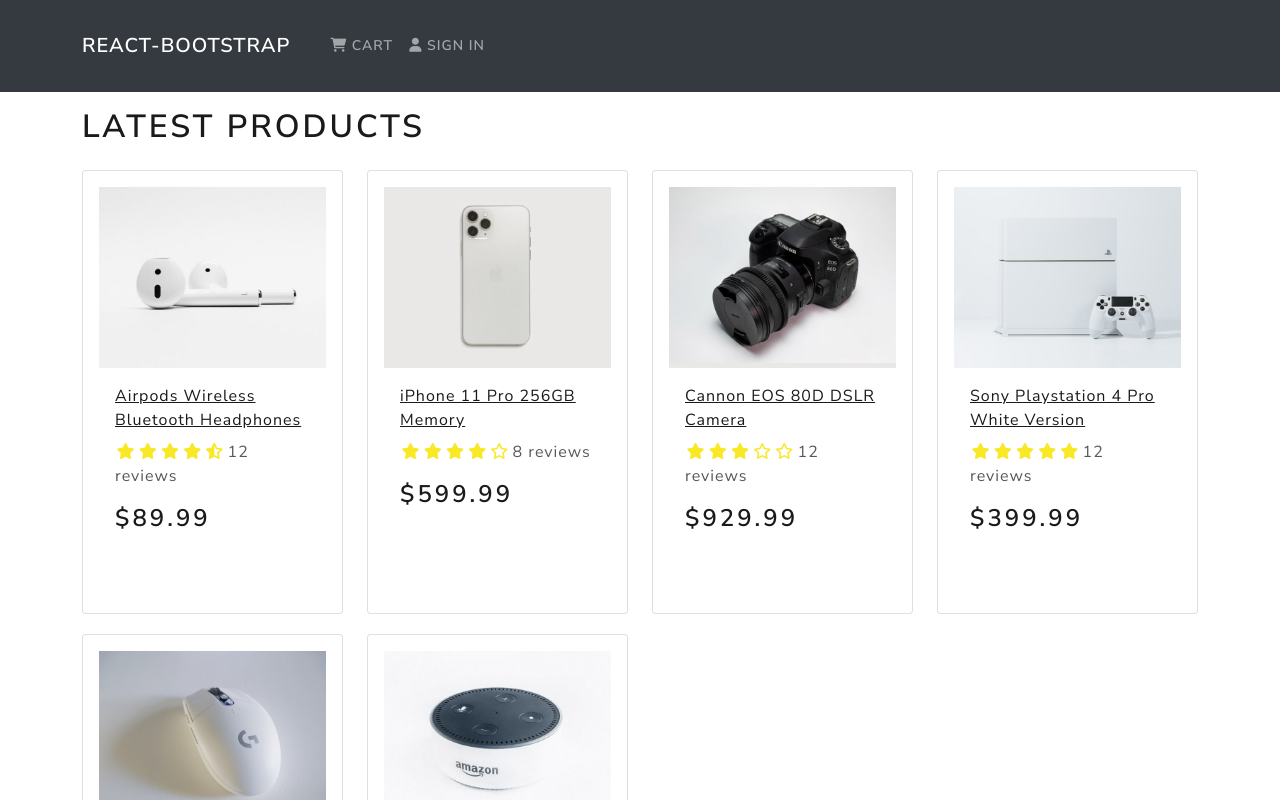
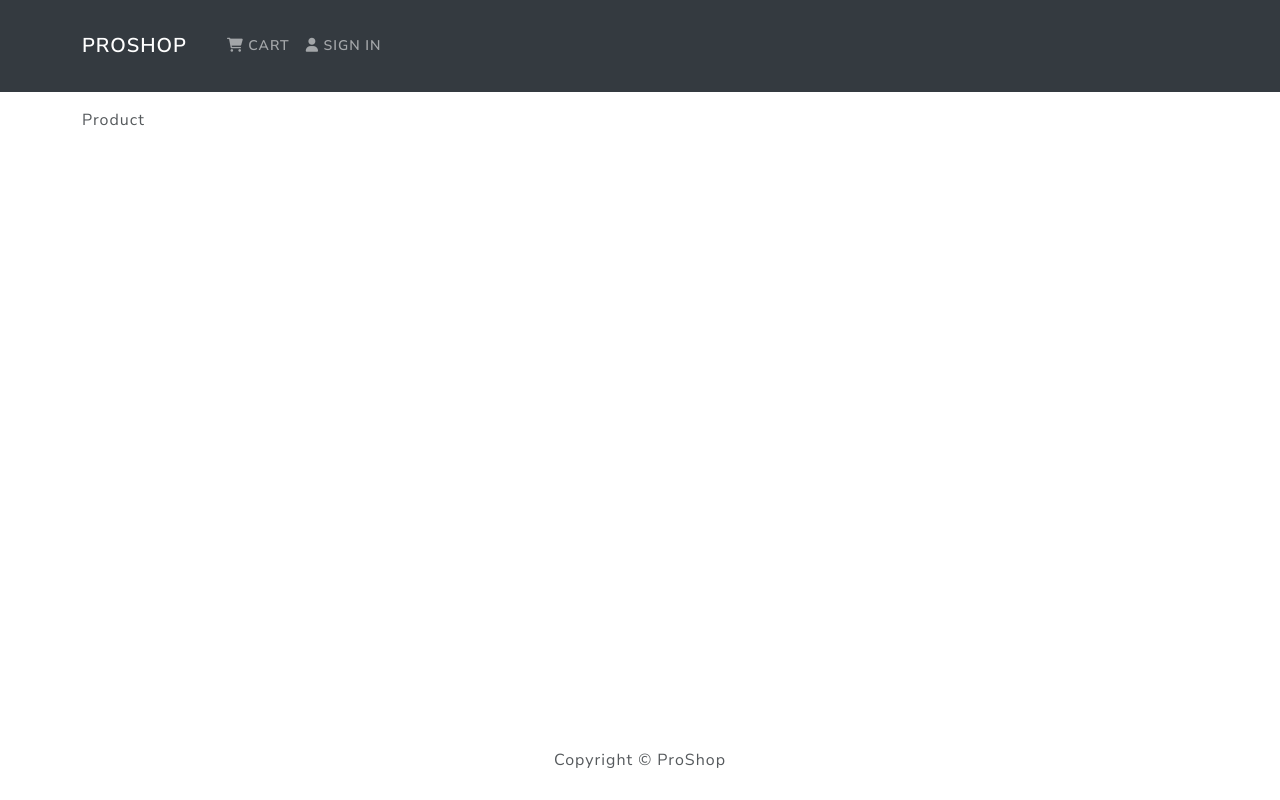
Before and after one commit to ascty345/mern-ecommerce-shop, a React (Create React App) app in the folder frontend/: page /product/1 in a window 1280 px wide. Shown: the top 800 px of the page. Built offline with nearby package versions, Linux system fonts and the light colour scheme.

Commit message:
implement React Router

```diff
--- a/frontend/package.json
+++ b/frontend/package.json
@@ -9,6 +9,8 @@
     "react": "^17.0.2",
     "react-bootstrap": "^2.1.2",
     "react-dom": "^17.0.2",
+    "react-router-bootstrap": "^0.26.0",
+    "react-router-dom": "^6.2.2",
     "react-scripts": "5.0.0",
     "web-vitals": "^2.1.4"
   },
--- a/frontend/src/App.js
+++ b/frontend/src/App.js
@@ -1,19 +1,24 @@
+import { BrowserRouter as Router, Route, Routes } from 'react-router-dom'
 import { Container } from 'react-bootstrap'
 import Header from './components/Header'
 import Footer from './components/Footer'
 import HomeScreen from './screens/HomeScreen'
+import ProductScreen from './screens/ProductScreen'
 
 const App = () => {
   return (
-    <>
+    <Router>
       <Header />
       <main className='py-3'>
         <Container>
-          <HomeScreen />
+          <Routes>
+            <Route path='/' element={<HomeScreen />} />
+            <Route path='/product/:id' element={<ProductScreen />} />
+          </Routes>
         </Container>
       </main>
       <Footer />
-    </>
+    </Router>
   )
 }
 
--- a/frontend/src/components/Header.js
+++ b/frontend/src/components/Header.js
@@ -1,4 +1,6 @@
 import React from 'react'
+// import { LinkContainer } from 'react-router-bootstrap'
+import { Link } from 'react-router-dom'
 import { Container, Navbar, Nav } from 'react-bootstrap'
 
 const Header = () => {
@@ -6,14 +8,16 @@
     <header>
       <Navbar bg='dark' variant='dark' expand='lg' collapseOnSelect>
         <Container>
-          <Navbar.Brand href='#home'>React-Bootstrap</Navbar.Brand>
+          <Navbar.Brand as={Link} to='/'>
+            ProShop
+          </Navbar.Brand>
           <Navbar.Toggle aria-controls='basic-navbar-nav' />
           <Navbar.Collapse id='basic-navbar-nav'>
             <Nav className='me-auto'>
-              <Nav.Link href='/cart'>
+              <Nav.Link as={Link} to='/cart'>
                 <i className='fas fa-shopping-cart'></i> Cart
               </Nav.Link>
-              <Nav.Link href='/login'>
+              <Nav.Link as={Link} to='/login'>
                 <i className='fas fa-user'></i> Sign In
               </Nav.Link>
             </Nav>
--- a/frontend/src/components/Product.js
+++ b/frontend/src/components/Product.js
@@ -1,4 +1,5 @@
 import React from 'react'
+import { Link } from 'react-router-dom'
 import { Card } from 'react-bootstrap'
 import Rating from './Rating'
 
@@ -6,16 +7,16 @@
   const { product } = props
   return (
     <Card className='my-3 p-3 h-100 rounded'>
-      <a href={`/product/${product._id}`}>
+      <Link to={`/product/${product._id}`}>
         <Card.Img src={product.image} variant='top' />
-      </a>
+      </Link>
 
       <Card.Body>
-        <a href={`/product/${product._id}`}>
+        <Link to={`/product/${product._id}`}>
           <Card.Title as='div'>
             <strong>{product.name}</strong>
           </Card.Title>
-        </a>
+        </Link>
 
         <Card.Text as='div'>
           <Rating
--- /dev/null
+++ b/frontend/src/screens/ProductScreen.js
@@ -0,0 +1,7 @@
+import React from 'react'
+
+const ProductScreen = () => {
+  return <div>Product</div>
+}
+
+export default ProductScreen
```
Also changed, not shown: 1 other file (tests, documents, lock files or other folders).
